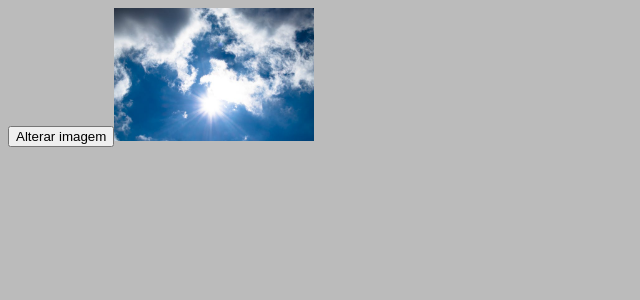
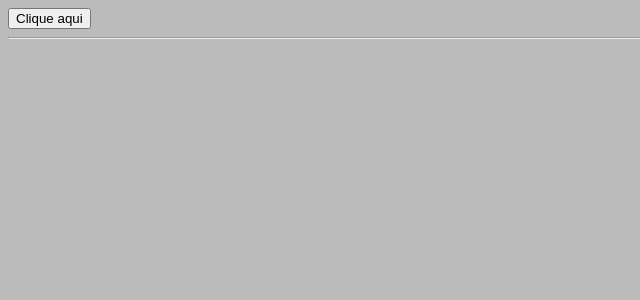
Before and after one commit to FranciscoAraujo95/angular-basico, an Angular app: page / in a window 1280 px wide. Shown: the top 300 px of the page, without its empty margins (0-640 px from the left). Built offline with nearby package versions, Linux system fonts and the light colour scheme.

Commit message:
Created component 04 and worked with the ngIf directive

```diff
--- a/src/app/app.component.html
+++ b/src/app/app.component.html
@@ -1 +1 @@
-<app-component03></app-component03>
+<app-component04></app-component04>
--- a/src/app/app.component.ts
+++ b/src/app/app.component.ts
@@ -3,11 +3,12 @@ import {RouterOutlet} from '@angular/router';
 import {Component01Component} from "./component01/component01.component";
 import {Component02Component} from "./component02/component02.component";
 import {Component03Component} from "./component03/component03.component";
+import {Component04Component} from "./component04/component04.component";
 
 @Component({
   selector: 'app-root',
   standalone: true,
-  imports: [RouterOutlet, Component01Component, Component02Component, Component03Component],
+  imports: [RouterOutlet, Component01Component, Component02Component, Component03Component, Component04Component],
   templateUrl: './app.component.html',
   styleUrl: './app.component.css'
 })
--- /dev/null
+++ b/src/app/component04/component04.component.css
@@ -0,0 +1,7 @@
+.quadrado {
+  width: 300px;
+  height: 300px;
+  background-color: aquamarine;
+  border-radius: 10px;
+  box-shadow: 4px 4px 0 rgba(0,0,0,0.1);
+}
--- /dev/null
+++ b/src/app/component04/component04.component.html
@@ -0,0 +1,3 @@
+<button (click)="acao()">Clique aqui</button>
+<hr>
+<div class="quadrado" *ngIf="exibir"></div>
--- /dev/null
+++ b/src/app/component04/component04.component.ts
@@ -0,0 +1,27 @@
+import {Component} from '@angular/core';
+import {CommonModule} from "@angular/common";
+
+@Component({
+  selector: 'app-component04',
+  standalone: true,
+  imports: [
+    CommonModule
+  ],
+  templateUrl: './component04.component.html',
+  styleUrl: './component04.component.css'
+})
+export class Component04Component {
+
+  //Variable to show or to hide the square
+  exibir: boolean = false;
+
+  //Function to show or to hide the square
+  acao() {
+    if (this.exibir) {
+      this.exibir = false;
+    } else {
+      this.exibir = true;
+    }
+  }
+
+}
```
Also changed, not shown: 1 other file (tests, documents, lock files or other folders).
